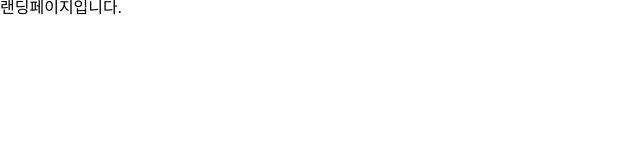
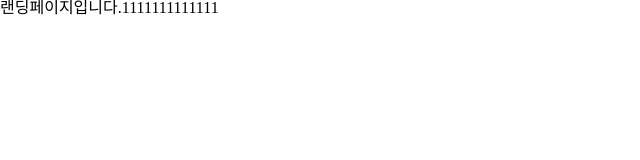
Before and after one commit to codestates-seb/seb42_main_028, a React (Create React App) app in the folder client/: page / in a window 1280 px wide. Shown: the top 160 px of the page, without its empty margins (0-640 px from the left). Built offline with nearby package versions, Linux system fonts and the light colour scheme.

Commit message:
테스트 입니다

```diff
--- a/client/src/pages/Landingpage.jsx
+++ b/client/src/pages/Landingpage.jsx
@@ -1,7 +1,7 @@
 import React from 'react';
 
 function Landingpage() {
-	return <div>랜딩페이지입니다.</div>;
+	return <div>랜딩페이지입니다.1111111111111</div>;
 }
 
 export default Landingpage;
```
Also changed, not shown: 1 other file (tests, documents, lock files or other folders).
